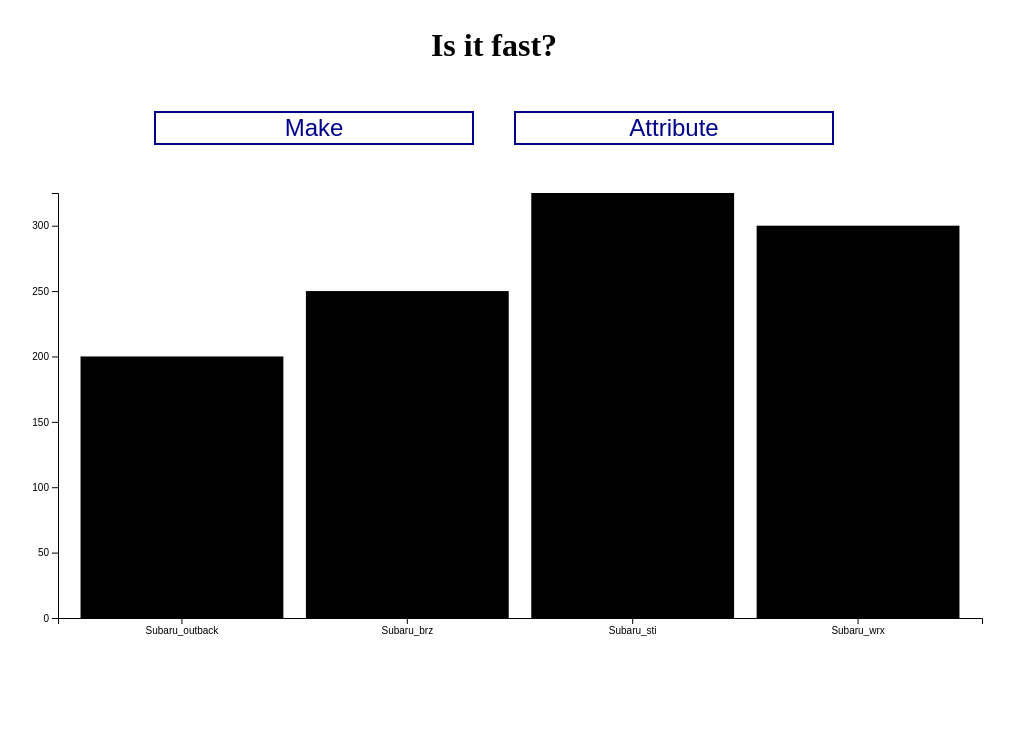
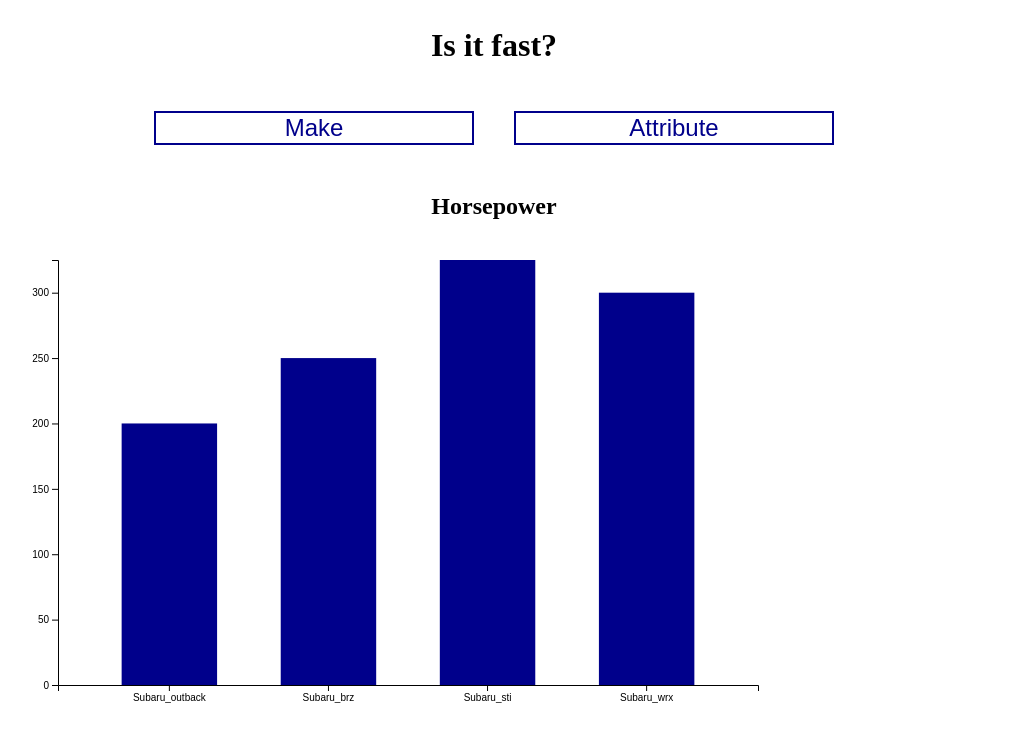
Before and after one commit to jeffreyb7/performance_cars_app, a Vue app: page / in a window 1280 px wide. Shown: the top 742 px of the page, without its empty margins (146-1160 px from the left). Built offline with nearby package versions, Linux system fonts and the light colour scheme.

Commit message:
Changed chart width and added hover styling

```diff
--- a/src/App.vue
+++ b/src/App.vue
@@ -6,7 +6,6 @@
 const make = ref(false)
 const attribute = ref(false)
 const cars = ref({model:["Subaru_outback", "Subaru_brz", "Subaru_sti", "Subaru_wrx"], attribute: [200, 250, 325, 300]})
-const screen_width = ref(window.innerWidth)
 
 </script>
 
@@ -26,7 +25,7 @@
   </header>
   <body>
     <div class="chart">
-        <BarChart :data="cars" :screen_width="screen_width" />
+        <BarChart :data="cars" />
     </div>
   </body>
 </template>
@@ -71,6 +70,7 @@
 
 .chart {
   margin: 0 auto;
+  overflow: scroll;
   width: 80%;
 }
 
--- a/src/components/BarChart.vue
+++ b/src/components/BarChart.vue
@@ -2,12 +2,12 @@
   import { computed } from 'vue'
   import * as d3 from 'd3'
 
-  const props = defineProps(['data', 'screen_width'])
+  const props = defineProps(['data'])
   const height = 500
   const margin = {top: 20, right: 30, bottom: 55, left: 70 };
 
   const width = computed(() => {
-    return props.screen_width * 0.8
+    return props.data.model.length * 200
   });
 
   // Make data into json where key is the model and value is the attribute
@@ -23,7 +23,7 @@
   // Output is json of model: x-value
   // Also includes additional bandwidth key used for bar width
   const x_positions = computed(() => {
-    const x_scale = d3.scaleBand().domain(props.data.model).range([margin.left, width.value - margin.right]).padding(0.1);
+    const x_scale = d3.scaleBand().domain(props.data.model).range([margin.left, width.value - margin.right]).padding(0.4);
     const bar_x = {};
     props.data.model.forEach(model => bar_x[model] = x_scale(model));
     bar_x["bandwidth"] = x_scale.bandwidth();
@@ -37,7 +37,6 @@
     const bar_y = {};
     bar_y["pos"] = {};
     bar_y["height"] = {};
-    bar_y["y_axis"] = {};
     props.data.attribute.forEach(value => bar_y.pos[value] = y_scale(value));
     props.data.attribute.forEach(value => bar_y.height[value] = height - margin.bottom - y_scale(value));
     return bar_y;
@@ -53,17 +52,46 @@
   // Custom directive to make the x-axis g-elements
   const vXaxis = {
     mounted(el) {
-      d3.select(el).call(d3.axisBottom(d3.scaleBand().domain(props.data.model).range([margin.left, width.value - margin.right]).padding(0.1)))
+      d3.select(el).call(d3.axisBottom(d3.scaleBand().domain(props.data.model).range([margin.left, width.value - margin.right]).padding(0.4)))
     }
   }
 
 </script>
 <template>
+  <h2>Horsepower</h2>
   <svg id="cars_bar" :width="width" :height="height">
     <template v-for="(value, key, index) in merged_data">
       <rect class="bar" :x="x_positions[key]" :y="y_positions.pos[value]" :width="x_positions.bandwidth" :height="y_positions.height[value]"></rect>
+        <text class="bar_text" :x="x_positions[key] + 2" :y="y_positions.pos[value] + 20">{{ value }}</text>
     </template>
     <g v-Xaxis :transform="`translate(0,${height - margin.bottom})`"></g>
     <g v-Yaxis :transform="`translate(${margin.left},0)`"></g>
   </svg>
 </template>
+
+<style>
+
+h2 {
+  text-align: center;
+}
+
+.bar {
+  fill: #00008B;
+}
+
+.bar:hover {
+  fill: #6495ED;
+}
+
+.bar_text {
+  visibility: hidden;
+  font-weight: bold;
+  font-size: 25px;
+ }
+
+.bar:hover + .bar_text {
+  visibility: visible;
+}
+
+
+</style>
```
